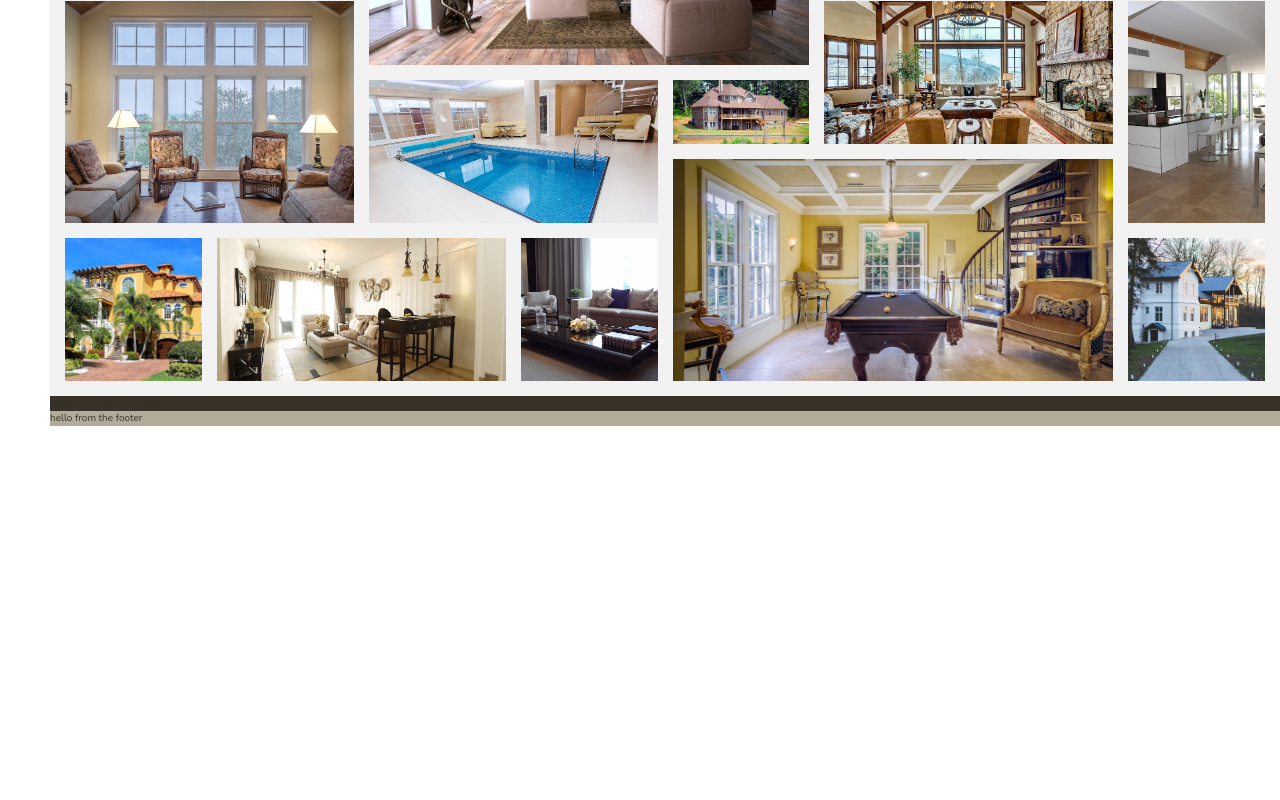
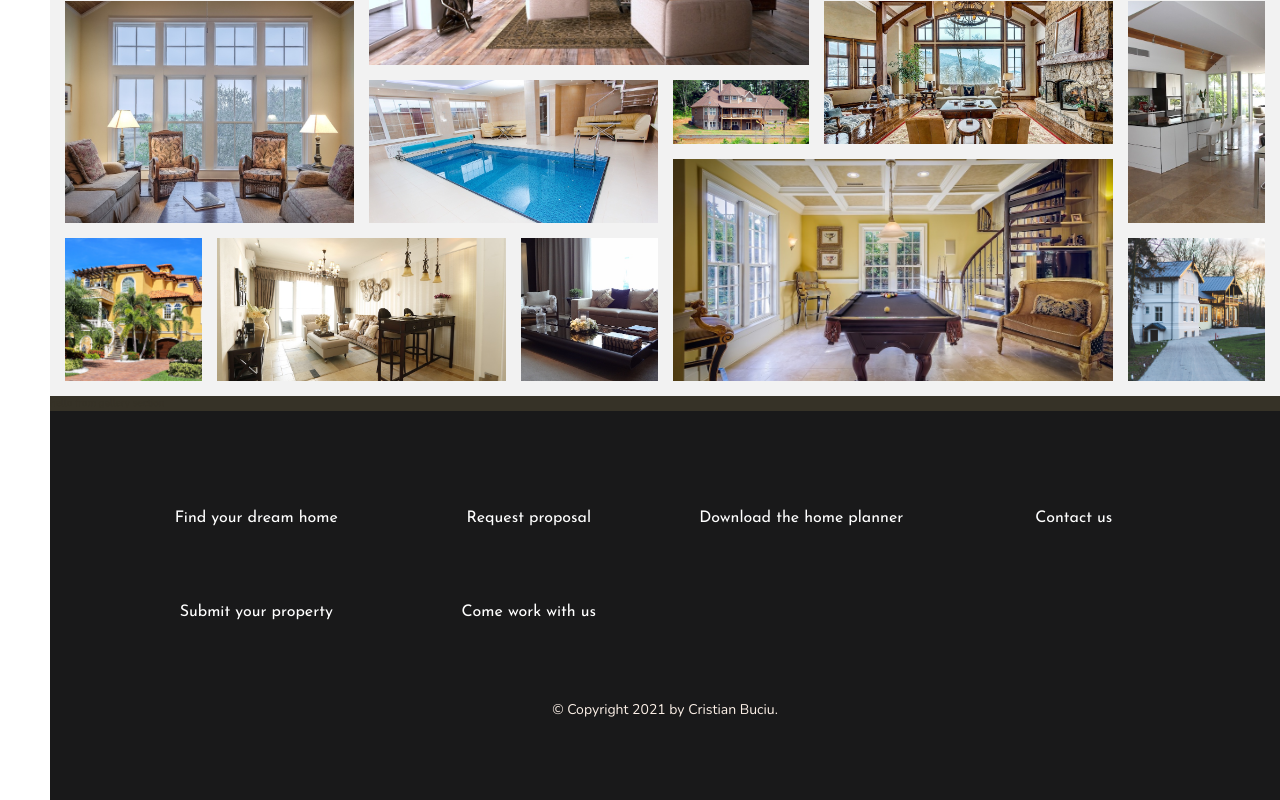
Before and after one commit to CristianBuciu/nexter-homes, a React (Create React App) app: page / in a window 1280 px wide. Shown: the part 3623-4423 px from the top of the page. Before the commit the page ends 4049 px from the top, so only its background shows below. Built offline with nearby package versions, Linux system fonts and the light colour scheme; a web font is replaced by a local one.

Commit message:
1. Finished the footer section

```diff
--- a/src/components/footer/Footer.jsx
+++ b/src/components/footer/Footer.jsx
@@ -2,7 +2,17 @@ import React from "react";
 import "./Footer.scss";
 //!=========================================================
 const Footer = () => {
-  return <footer className="footer">hello from the footer</footer>;
+  return <footer className="footer">
+    <ul className="nav">
+      <li className="nav__item"><p className="nav__link">Find your dream home</p></li>
+      <li className="nav__item"><p className="nav__link">Request proposal</p></li>
+      <li className="nav__item"><p className="nav__link">Download the home planner</p></li>
+      <li className="nav__item"><p className="nav__link">Contact us</p></li>
+      <li className="nav__item"><p className="nav__link">Submit your property</p></li>
+      <li className="nav__item"><p className="nav__link">Come work with us</p></li>
+    </ul>
+    <p className="copyright">&copy; Copyright 2021 by Cristian Buciu.</p>
+  </footer>;
 };
 
 export default Footer;
--- a/src/components/footer/Footer.scss
+++ b/src/components/footer/Footer.scss
@@ -1,6 +1,41 @@
 @import "../../sass/base";
 
 .footer {
-    background-color: $color-grey-dark-1;
-    grid-column: full-start / full-end;
+  background-color: $color-primary-dark;
+  grid-column: full-start / full-end;
+  padding: 8rem;
 }
+
+.nav {
+  list-style: none;
+  display: grid;
+  grid-template-columns: repeat(auto-fit, minmax(20rem, 1fr));
+  column-gap: 2rem;
+  row-gap: 4rem;
+  justify-items: center;
+  align-items: center;
+  &__item {
+    width: 100%;
+    cursor: pointer;
+  }
+  &__link {
+    font-size: 1.6rem;
+    color: white;
+    font-family: $font-secundary;
+
+    padding: 1.5rem;
+    text-align: center;
+    transition: $transition;
+    &:hover {
+      background-color: rgba($color: white, $alpha: 0.05);
+      transform: translateY(-2px);
+    }
+  }
+}
+
+.copyright {
+  font-size: 1.4rem;
+  color: $color-grey-light-2;
+  margin-top: 6rem;
+  text-align: center;
+}
--- a/src/components/location-content/LocationContent.scss
+++ b/src/components/location-content/LocationContent.scss
@@ -12,6 +12,9 @@
     transform: translateX(100%);
     opacity: 0;
     z-index: 1;
+    @media (min-width: 320px) and (max-width: 480px) {
+      grid-column: full-start / full-end;
+    }
   }
   &__text {
     font-size: 1.6rem;
--- a/src/components/location-pictures/LocationPictures.scss
+++ b/src/components/location-pictures/LocationPictures.scss
@@ -2,7 +2,11 @@
 
 .location {
   &__pictures {
-        background-image: linear-gradient(to right, rgba(white, 1), rgba($color-grey-light-1, 1));
+    background-image: linear-gradient(
+      to right,
+      rgba(white, 1),
+      rgba($color-grey-light-1, 1)
+    );
     background-position: center;
     background-repeat: none;
     background-size: cover;
@@ -16,6 +20,10 @@
     opacity: 0;
     transform: translateX(-100%);
     z-index: 2;
+    @media (min-width: 320px) and (max-width: 480px) {
+      grid-column: full-start / full-end;
+      height: 25rem;
+    }
   }
   &__img--1 {
     width: 100%;
--- a/src/pages/home/Home.jsx
+++ b/src/pages/home/Home.jsx
@@ -19,8 +19,10 @@ const Home = () => {
       <Header />
       <HeaderRealtors />
       <FeaturesSection />
-      <LocationPictures />
-      <LocationContent />
+
+        <LocationPictures />
+        <LocationContent />
+
       <PropertiesSection />
       <GridGallerySection />
       <Testimonials />
--- a/src/pages/home/Home.scss
+++ b/src/pages/home/Home.scss
@@ -1,12 +1,14 @@
 @import "../../sass/base";
-
 
 .grid-container {
   position: relative;
   display: grid;
   grid-template-rows: 80vh min-content 40vw repeat(3, min-content);
   grid-template-columns:
-      [full-start] minmax(2rem, 1fr) [center-start] repeat(8, [col-start] minmax(min-content, 14rem) [col-end])
+    [full-start] minmax(2rem, 1fr) [center-start] repeat(
+      8,
+      [col-start] minmax(min-content, 14rem) [col-end]
+    )
     [center-end ] minmax(2rem, 1fr) [full-end];
   overflow-x: hidden;
 }
```
Also changed, not shown: 1 other file (tests, documents, lock files or other folders). Lines whose indentation alone changed are shown as unchanged.
